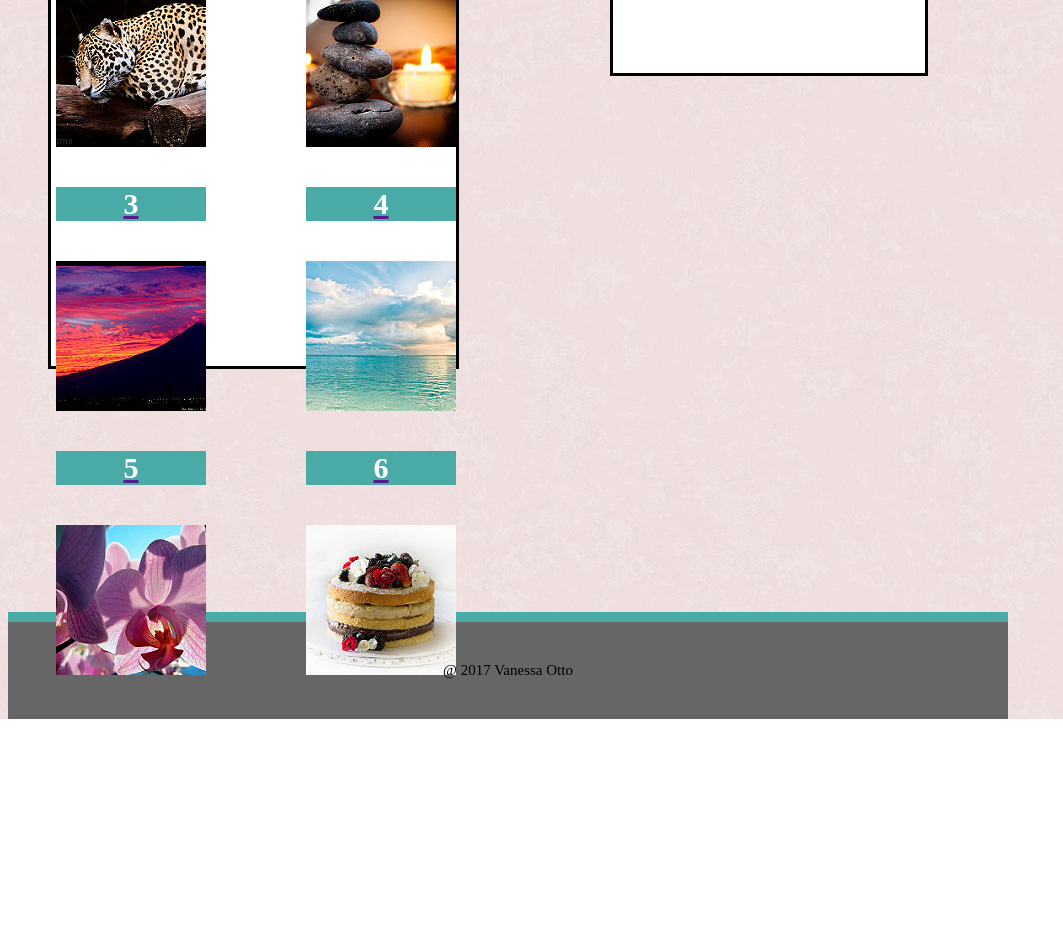
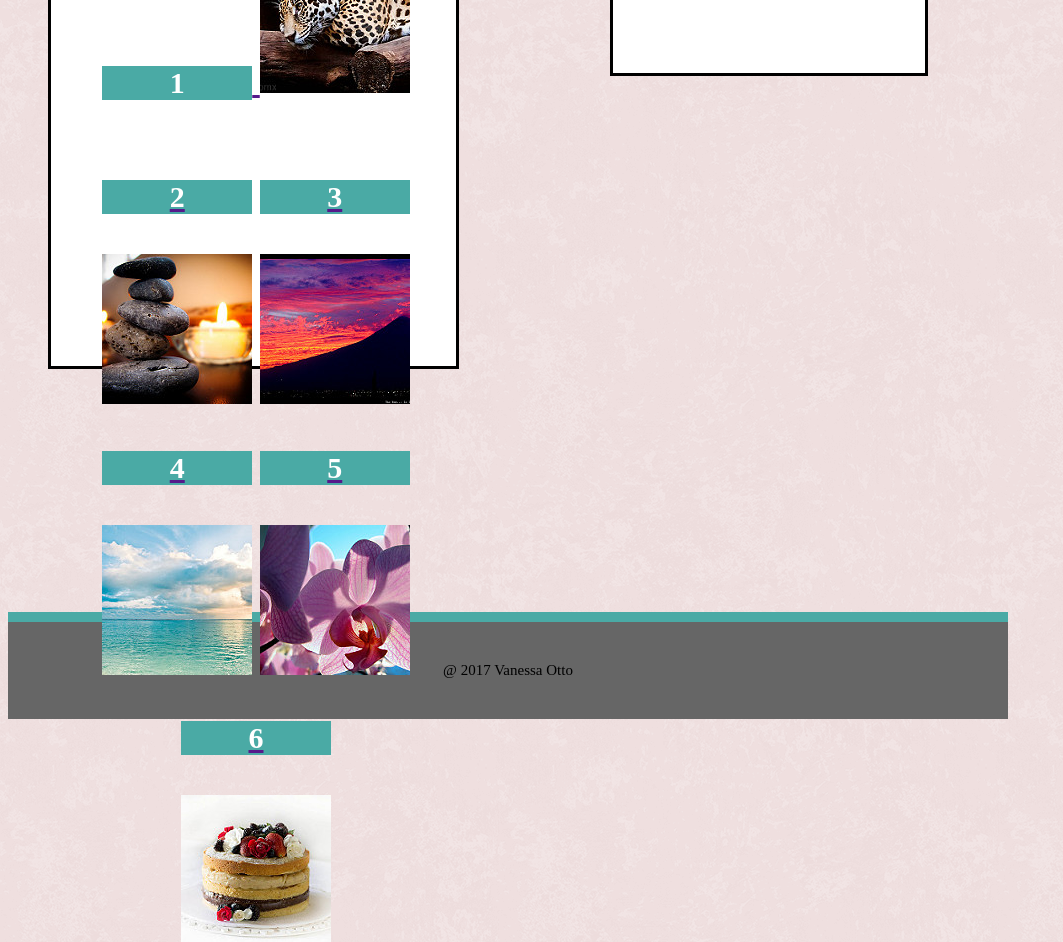
Before and after one commit to vanessamaria11/Basic_Portfolio, a plain HTML site: page assets/portfolio.html in a window 1280 px wide. Shown: the part 315-1257 px from the top of the page, without its empty margins (0-1063 px from the left). Before the commit the page ends 1034 px from the top, so only its background shows below. Drawn offline with Linux system fonts and the light colour scheme; files whose address does not match are found by name.

Commit message:
sending to anthony

```diff
--- a/assets/css/style.css
+++ b/assets/css/style.css
@@ -173,23 +173,14 @@ footer {
 	font-color: teal;
 	text-align: center;
 }
-#photo1{
-	float:left;
+#midsection a {
+	display:inline-block;
+
+
 }
-#photo2{
-	float:right;
-}
-#photo3{
-	float:left;
-}
-#photo4{
-	float:right;
-}
-#photo5{
-	float: left;
-}
-#photo6{
-	float:right;
+#one{
+	display:inline-block;
+	position: relative;
 }
 #connectwmeportfolio{
 	float:right;
--- a/assets/portfolio.html
+++ b/assets/portfolio.html
@@ -14,41 +14,29 @@
 <section id="midsection">
 	<section id="Portfolio-pics">
 		<h3>Portfolio</h3>
-		<section id="photo1">
 			<a href="">
 				<h4 id="one">1</h4>
 			<img src="images/pic1.jpg">
-		</section>
 		</a>
-		<section id="photo2">
 		<a href="">
 				<h4 id="two">2</h4>
 			<img src="images/pic2.jpg">
-		</section>
 		</a>
-		<section id="photo3">
 		<a href="">
 			<h4 id="three">3</h4>
 			<img src="images/pic3.jpg">
-		</section>
 		</a>
-		<section id="photo4">
 			<a href="">
 				<h4 id="four">4</h4>
 			<img src="images/pic4.jpg">
-		</section>
 		</a>
-		<section id="photo5">
 			<a href="">
 				<h4 id="five">5</h4>
 			<img src="images/pic5.jpg">
-		</section>
 		</a>
-		<section id="photo6">
 		<a href="">
 			<h4 id="six">6</h4>
 			<img src="images/pic6.jpg">
-		</section>
 		</a>
 	</section>
 </section>
```
